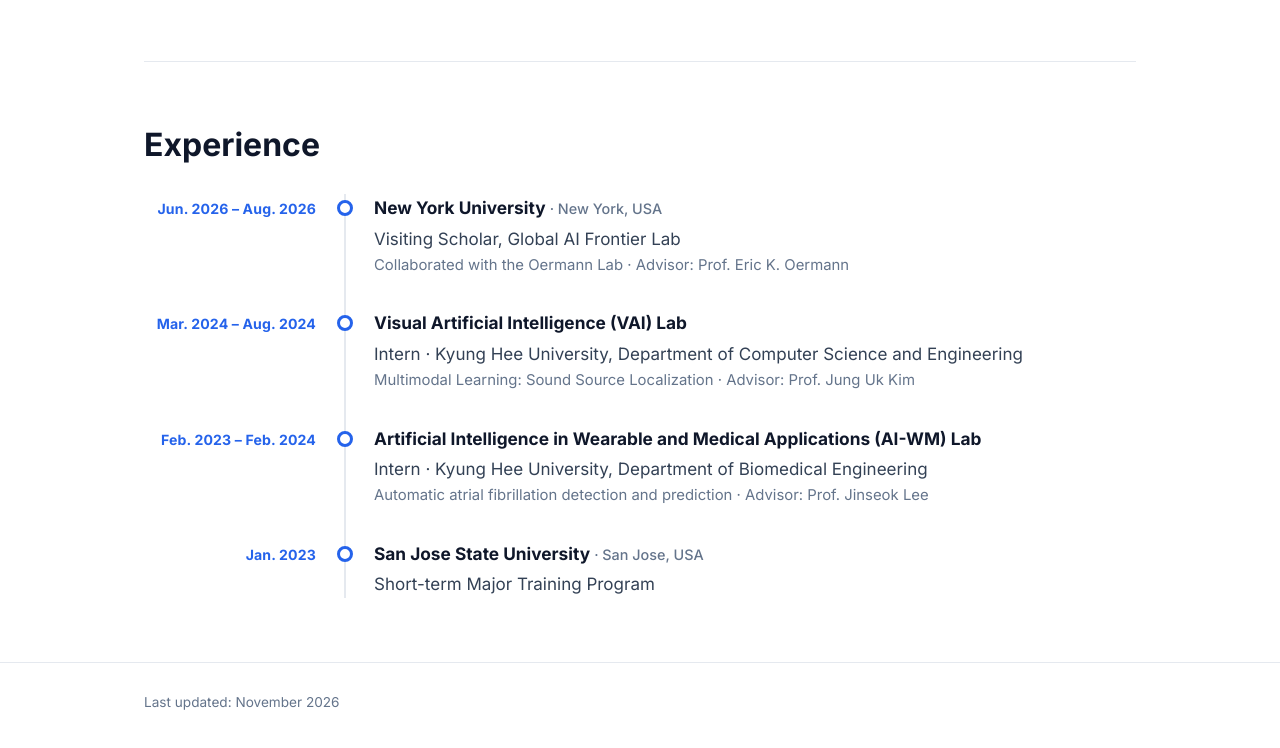
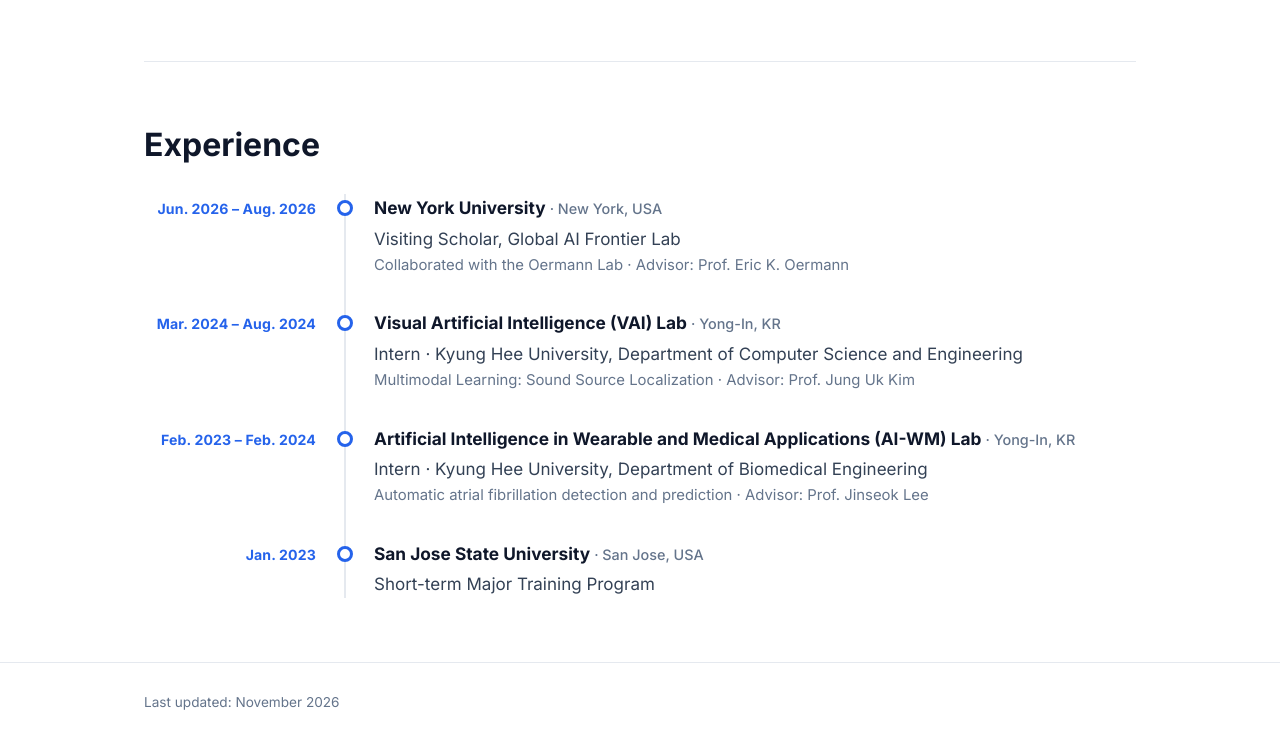
Before and after one commit to dbdms8435/dbdms8435.github.io, a plain HTML site: page index.html in a window 1280 px wide. Shown: the part 2803-3551 px from the top of the page. Drawn offline with Linux system fonts and the light colour scheme.

Commit message:
Update index.html

```diff
--- a/index.html
+++ b/index.html
@@ -436,7 +436,7 @@
         <div class="body">
           <img class="logo" src="logo_khu.png" alt="" onerror="this.remove()">
           <div>
-            <p class="title">Visual Artificial Intelligence (VAI) Lab</p>
+            <p class="title">Visual Artificial Intelligence (VAI) Lab <span class="place">· Yong-In, KR</span></p>
             <p>Intern · Kyung Hee University, Department of Computer Science and Engineering</p>
             <p class="detail">Multimodal Learning: Sound Source Localization · Advisor: Prof. Jung Uk Kim</p>
           </div>
@@ -447,7 +447,7 @@
         <div class="body">
           <img class="logo" src="logo_khu.png" alt="" onerror="this.remove()">
           <div>
-            <p class="title">Artificial Intelligence in Wearable and Medical Applications (AI-WM) Lab</p>
+            <p class="title">Artificial Intelligence in Wearable and Medical Applications (AI-WM) Lab <span class="place">· Yong-In, KR</span></p>
             <p>Intern · Kyung Hee University, Department of Biomedical Engineering</p>
             <p class="detail">Automatic atrial fibrillation detection and prediction · Advisor: Prof. Jinseok Lee</p>
           </div>
```
